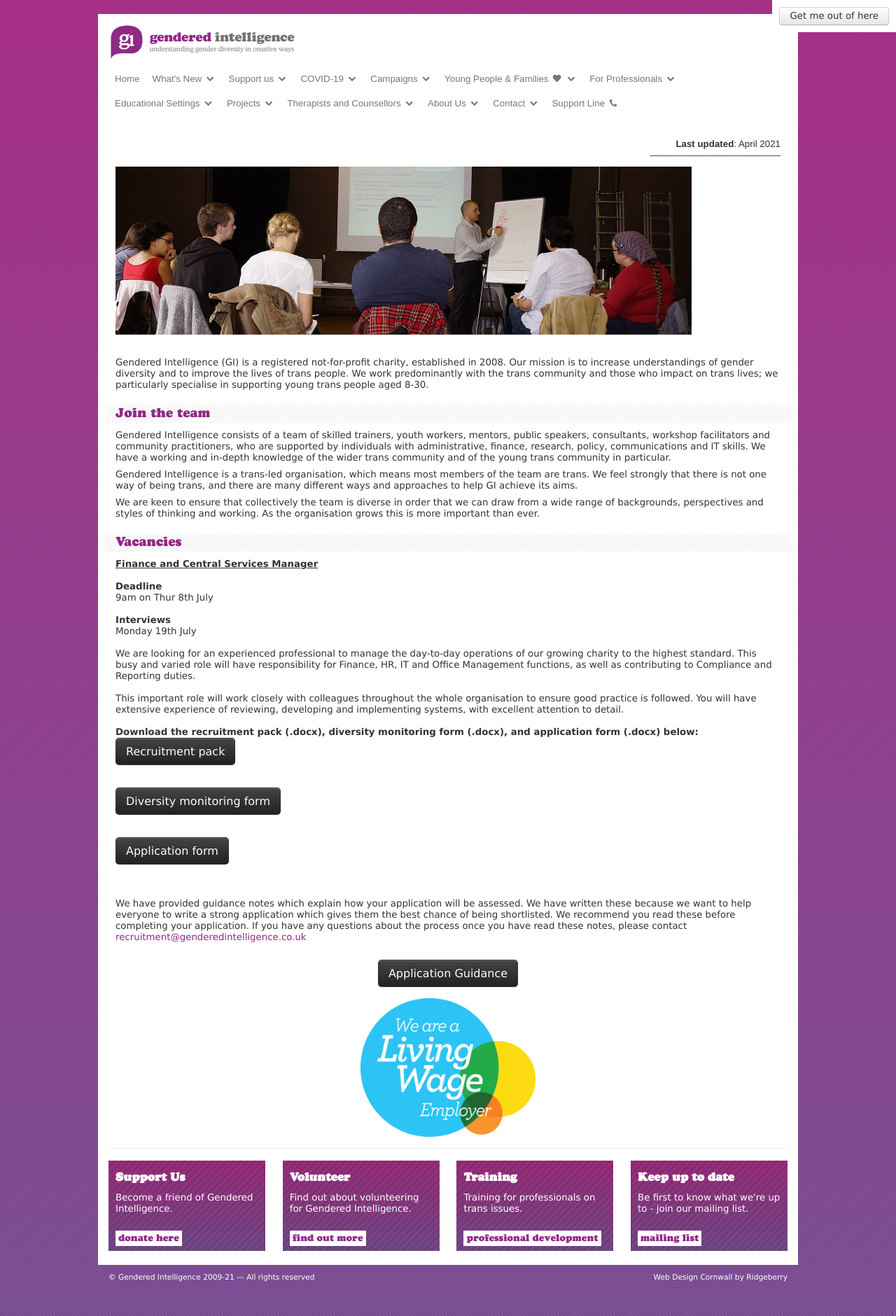
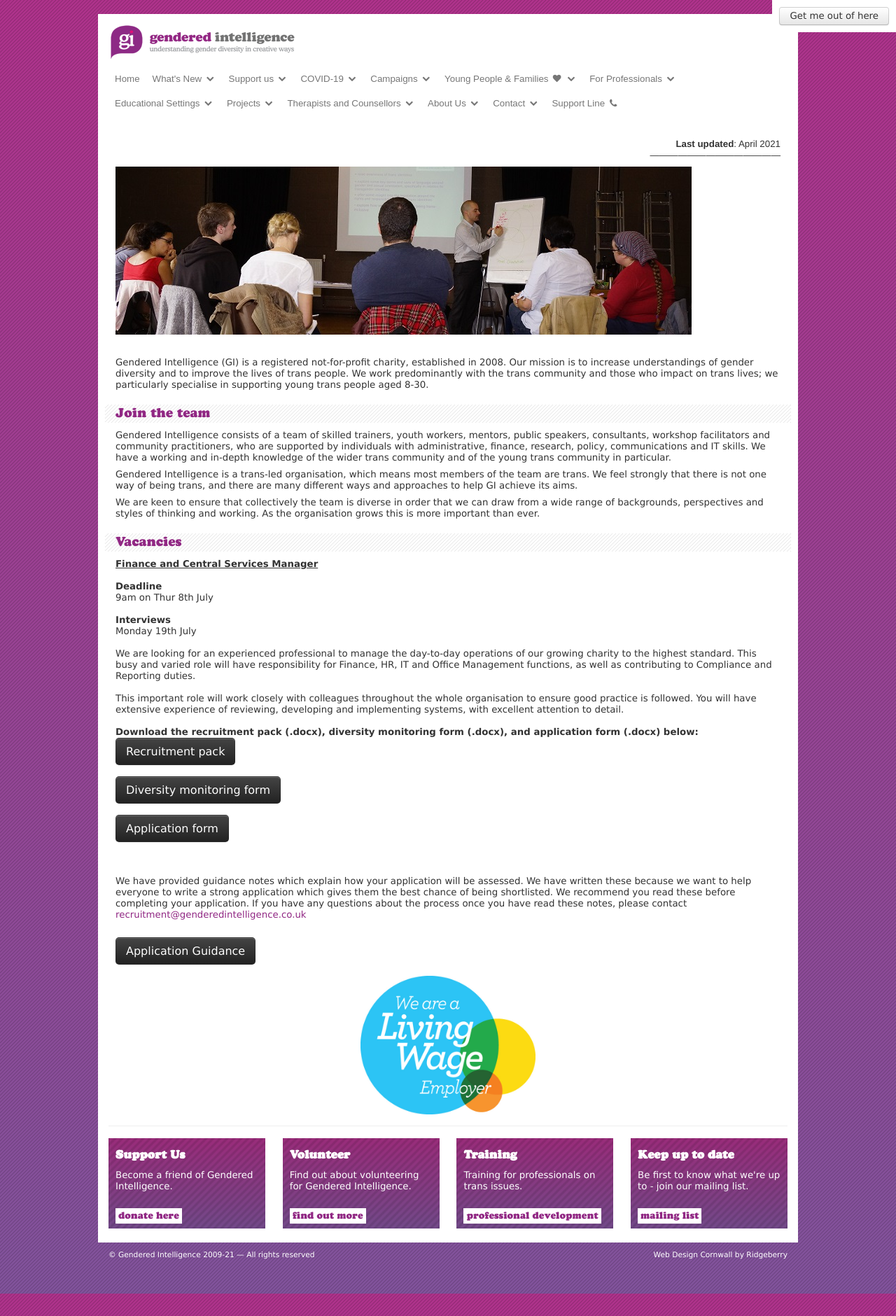
Before and after one commit to gracehagger/genderedintelligence.co.uk, a Jekyll site: the page built from about/join-the-team.html, in a window 1280 px wide. Shown: the whole page at 70% size. Built offline with Jekyll 4.4.1, drawn with Linux system fonts in a browser that asks for light colours; nearby versions of some CDN libraries.

Commit message:
Update join-the-team.html

```diff
--- a/about/join-the-team.html
+++ b/about/join-the-team.html
@@ -59,16 +59,16 @@
 <b>Download the recruitment pack (.docx), diversity monitoring form (.docx), and application form (.docx) below:<br></b>
 
 <form action="/static/recruitment/Finance%20%26%20Central%20Services%20Mgr%20Recruitment%20Pack%20v3.0%2010Jun21.docx"><button type="submit" class="btn btn-large btn-inverse">Recruitment pack</button>
-</form><br>
+</form>
 <form action="/static/recruitment/Finance%20%26%20Central%20Services%20Mgr%20Diversity%20Monitoring%20Form%20v1.docx"><button type="submit" class="btn btn-large btn-inverse">Diversity monitoring form</button>
-</form><br>
+</form>
 <form action="/static/recruitment/Finance%20%26%20Central%20Services%20Mgr%20Application%20Form%20v1.0%2010June21.docx"><button type="submit" class="btn btn-large btn-inverse">Application form</button>
 </form><br>
 <br>
 
 <p>We have provided guidance notes which explain how your application will be assessed. We have written these because we want to help everyone to write a strong application which gives them the best chance of being shortlisted. We recommend you read these before completing your application. If you have any questions about the process once you have read these notes, please contact <a href="mailto:recruitment@genderedintelligence.co.uk ">recruitment@genderedintelligence.co.uk</a><BR><BR></p>
 
-<p><center></p>
+	<p></p>
 
 <form action="/static/Application%20guidance%202020%20v2.docx"><button type="submit" class="btn btn-large btn-inverse">Application Guidance</button>
 </form>
```
